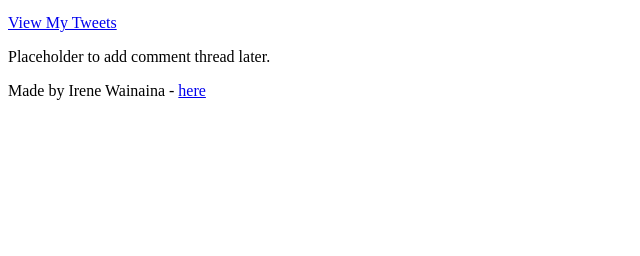
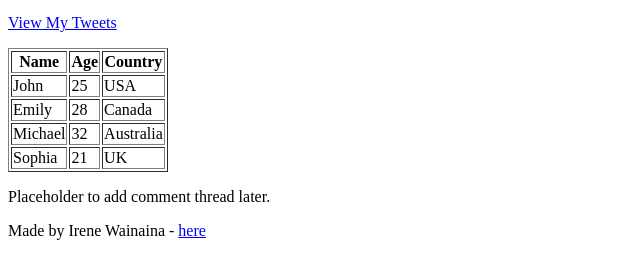
Before and after one commit to NjeriWainaina/My_First_Portfolio, a plain HTML site: page html_basic/index.html in a window 1280 px wide. Shown: the part 655-911 px from the top of the page, without its empty margins (0-640 px from the left). Before the commit the page ends 800 px from the top, so only its background shows below. Drawn offline with Linux system fonts and the light colour scheme.

Commit message:
Add table with data

```diff
--- a/html_basic/index.html
+++ b/html_basic/index.html
@@ -11,11 +11,9 @@
             <li><a href="index.html">homepage</a></li>
             <li><a href="tweets.html">tweets</a></li>
         </ul>
-
     </header>
 
     <main>
-
         <article>
             <h1>I am going to master HTML</h1>
             <p>This is paragraph 1</p>
@@ -24,25 +22,58 @@
             <p>This is paragraph 3</p>
 
             <h3>This is heading 3</h3>
+            <p>This is paragraph 4</p>
 
-        <p>This is paragraph 4</p>
-        <a href="ttps://i.ibb.co/gTDZZT8/ALX-Logo-07.png"></a>
+            <a href="https://i.ibb.co/gTDZZT8/ALX-Logo-07.png"></a>
             <img src="https://i.ibb.co/gTDZZT8/ALX-Logo-07.png" alt="This is an ALX image">
 
             <p><a href="tweets.html">View My Tweets</a></p>
+
+
+
+            <table border="1">
+                <thead>
+                    <tr>
+                        <th>Name</th>
+                        <th>Age</th>
+                        <th>Country</th>
+                    </tr>
+                </thead>
+                <tbody>
+                    <tr>
+                        <td>John</td>
+                        <td>25</td>
+                        <td>USA</td>
+                    </tr>
+                    <tr>
+                        <td>Emily</td>
+                        <td>28</td>
+                        <td>Canada</td>
+                    </tr>
+                    <tr>
+                        <td>Michael</td>
+                        <td>32</td>
+                        <td>Australia</td>
+                    </tr>
+                    <tr>
+                        <td>Sophia</td>
+                        <td>21</td>
+                        <td>UK</td>
+                    </tr>
+                </tbody>
+            </table>
+
         </article>
 
         <aside>
             <p>Placeholder to add comment thread later.</p>
-
         </aside>
-
     </main>
 
     <footer>
-        <p>Made by Irene Wainaina - <a href="https://x.com/irene_wain86581/status/1939326284473213139" target="_blank">here</a></p>
+        <p>Made by Irene Wainaina -
+            <a href="https://x.com/irene_wain86581/status/1939326284473213139" target="_blank">here</a>
+        </p>
     </footer>
-
-
 </body>
 </html>
```
Lines whose indentation alone changed are shown as unchanged.
